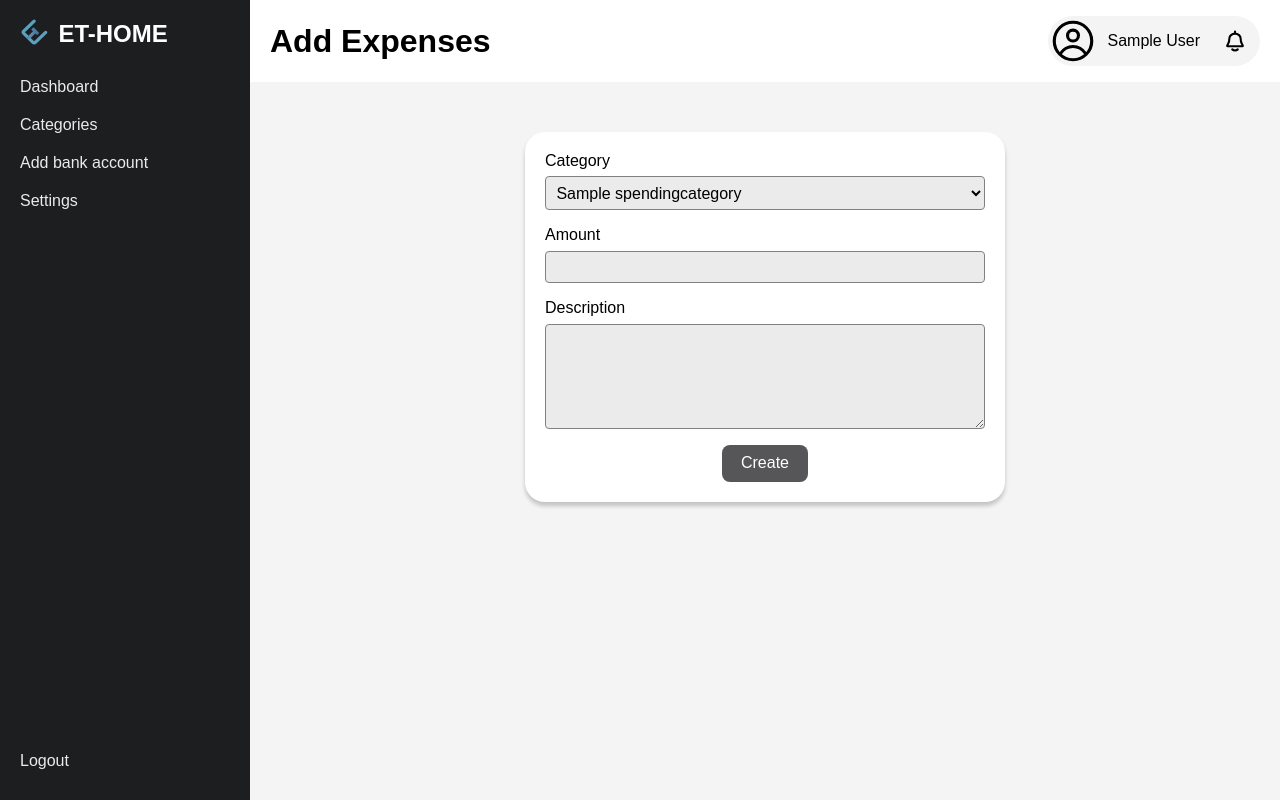
After one commit to anouillz/ET-HOME, a Django app: page /addExpenses in a window 1280 px wide. The commit adds this page. Run offline with Django 5.2, Linux system fonts and the light colour scheme; a user stored in the database is signed in; tables that the repository leaves empty hold one stand-in row (values such as "Sample post").

Commit message:
transaction page + add expenses base done

```diff
--- /dev/null
+++ b/src/app/ET_HOME/templates/add_expenses.html
@@ -0,0 +1,32 @@
+{% extends "base.html" %}
+{% load static %}
+{% block title %}Add expenses{% endblock %}
+{% block head %}
+    <link rel="stylesheet" href="{% static 'css/add_expenses.css' %}">
+    <script src="{% static 'js/add_expenses.js' %}"></script>
+{% endblock %}
+{% block header %}
+    <h1>Add Expenses</h1>
+{% endblock %}
+{% block main %}
+    <form data-endpoint="transactions/add">
+        {% csrf_token %}
+        <div class="field">
+            <label for="category_id">Category</label>
+            <select name="category_id" id="category_id">
+                {% for category in categories %}
+                    <option value="{{ category.id }}">{{ category.name }}</option>
+                {% endfor %}
+            </select>
+        </div>
+        <div class="field">
+            <label for="amount">Amount</label>
+            <input type="number" name="amount" id="amount" step="0.01">
+        </div>
+        <div class="field">
+            <label for="description">Description</label>
+            <textarea name="description" id="description" rows="5"></textarea>
+        </div>
+        <button type="submit">Create</button>
+    </form>
+{% endblock %}
--- a/src/app/ET_HOME/urls.py
+++ b/src/app/ET_HOME/urls.py
@@ -18,4 +18,5 @@ urlpatterns = [
     path("logout/", views.logout_view, name="logout"),
     path("categories/", views.categories_view, name="categories"),
     path("transactions/", views.transactions_view, name="transactions"),
+    path("addExpenses", views.add_expenses_view, name="add_expenses"),
 ]
--- a/src/app/ET_HOME/views.py
+++ b/src/app/ET_HOME/views.py
@@ -93,10 +93,20 @@ def logout_view(request):
     logout(request)
     return redirect("login")
 
+@login_required
+def transactions_view(request):
+    sort_param = request.GET.get("sort", "date")
+    if sort_param not in ["date", "category"]:
+        sort_param = "date"
+    context = {
+        "transactions": Transaction.objects.filter(account__user=request.user).order_by(sort_param)
+    }
+
+    return render(request, "transactions.html", context)
 
 @login_required
-def transactions_view(request):
+def add_expenses_view(request):
     context = {
-        "transactions": Transaction.objects.filter(account__user=request.user)
+        "categories": SpendingCategory.objects.filter(user=request.user),
     }
-    return render(request, "transactions.html", context)
+    return render(request, 'add_expenses.html', context)
--- /dev/null
+++ b/src/app/static/css/add_expenses.css
@@ -0,0 +1,55 @@
+form {
+    background-color: white;
+    border-radius: 20px;
+    padding: 20px;
+    margin: 50px auto;
+    display: flex;
+    flex-direction: column;
+    gap: 1em;
+    width: 100%;
+    max-width: 30em;
+    box-shadow: 0 4px 4px rgba(0, 0, 0, 0.2);
+}
+
+form .field {
+    display: flex;
+    flex-direction: column;
+    gap: 0.4em;
+}
+
+form .field input, form .field select, form .field textarea {
+    font-family: inherit;
+    font-size: inherit;
+    background-color: var(--light-3);
+    border: solid var(--dark-4) 1px;
+    border-radius: 4px;
+    padding: 0.4em;
+}
+
+form .field select {
+    cursor: pointer;
+}
+
+form button {
+    font-family: inherit;
+    font-size: inherit;
+    background-color: var(--dark-2);
+    color: var(--light-1);
+    padding: 0.6em 1.2em;
+    border: none;
+    border-radius: 8px;
+    align-self: center;
+    cursor: pointer;
+}
+
+form button:hover {
+    background-color: var(--dark-3);
+}
+
+form button:active {
+    background-color: var(--dark-1);
+}
+form button:disabled {
+    background-color: var(--light-4);
+    color: var(--dark-4);
+}
--- /dev/null
+++ b/src/app/static/js/add_expenses.js
@@ -0,0 +1 @@
+apiPost("add_transaction/")
```
Also changed, not shown: src/app/ET_HOME/templates/transactions.html (+8 -5 lines), src/app/static/css/transactions.css (+30 -15 lines), src/app/static/js/transactions.js (+44 -0 lines), src/app/tests/test.html (added, +77 -0 lines).
